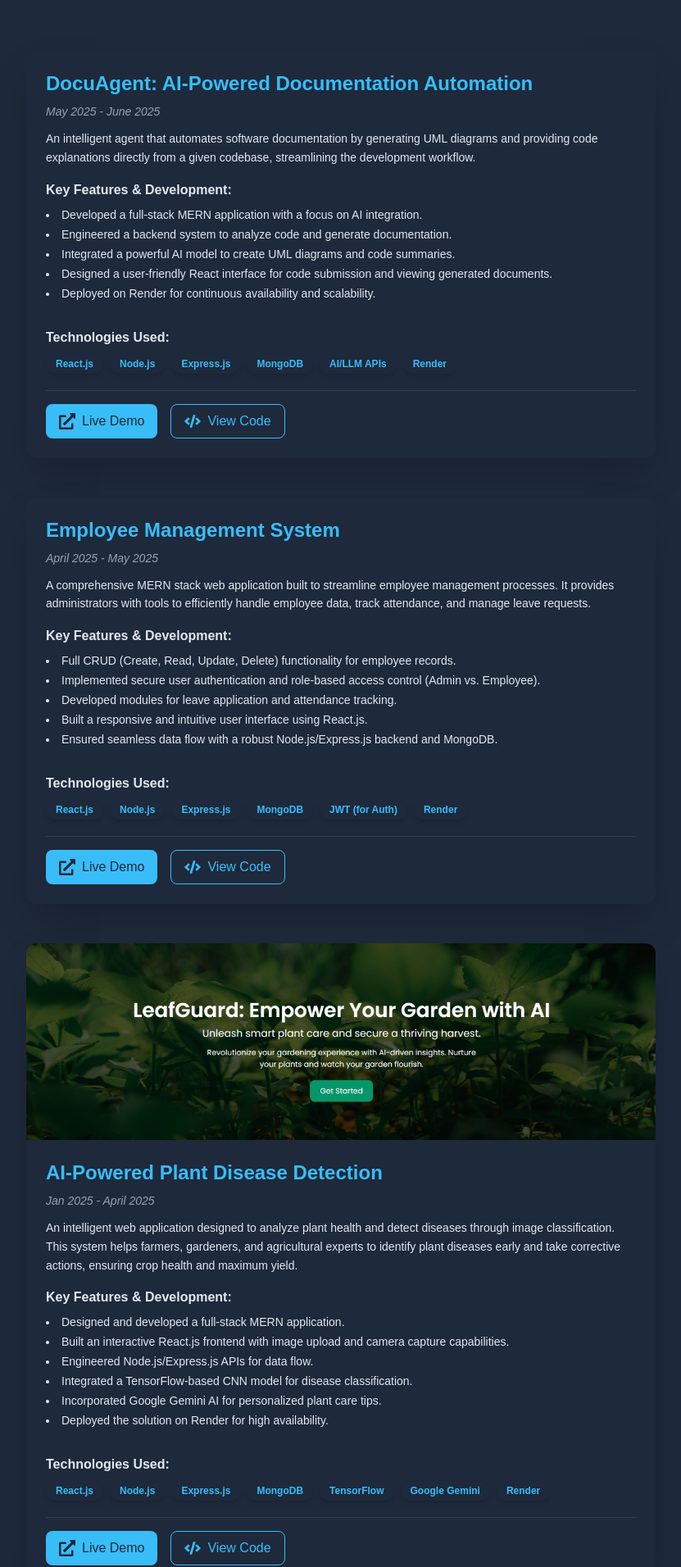
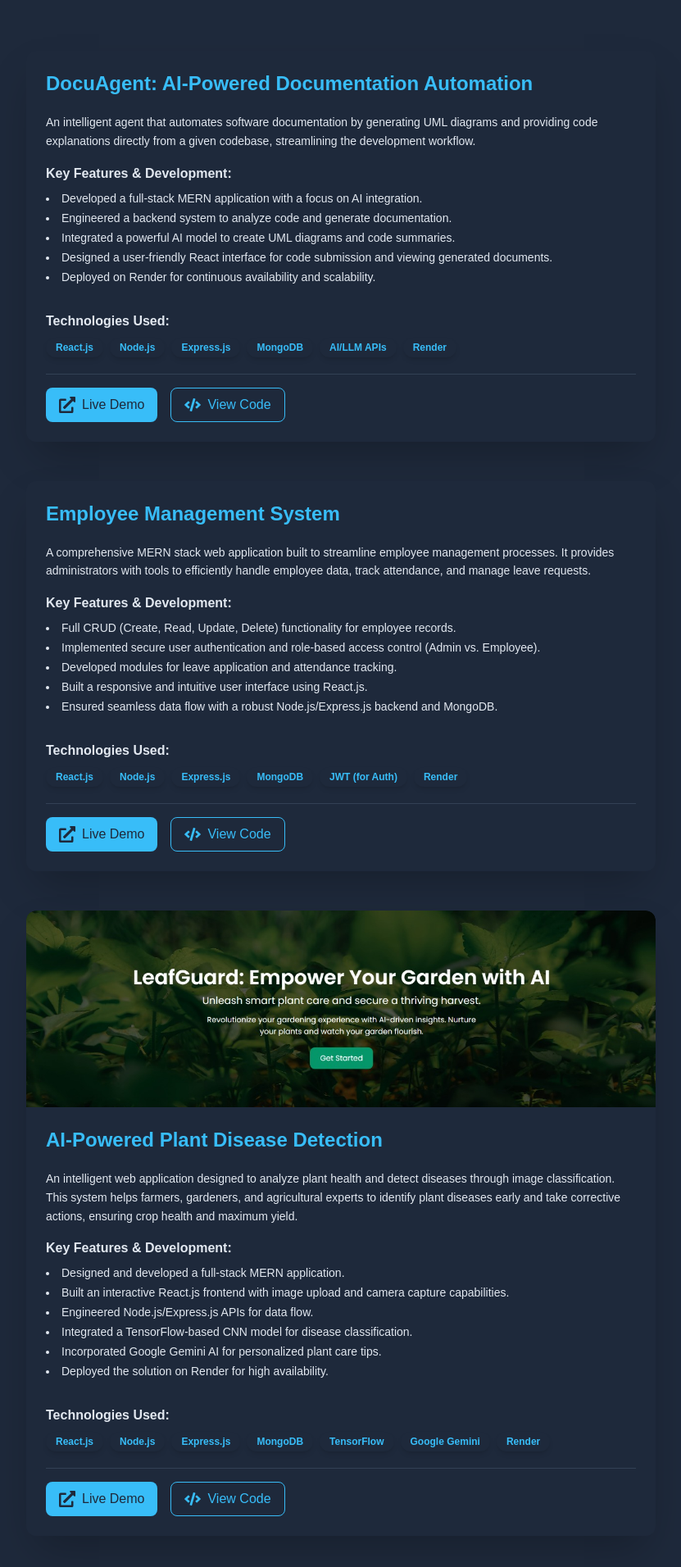
Before and after one commit to rohith-2809/Sarang-s-Portfolio, a React (Vite) app: page / in a window 1280 px wide. Shown: the part 1772-3684 px from the top of the page at 82% size, without its empty margins (224-1055 px from the left). Built offline with nearby package versions, Linux system fonts and the light colour scheme.

Commit message:
Update Landing.jsx

```diff
--- a/src/Landing.jsx
+++ b/src/Landing.jsx
@@ -80,7 +80,7 @@ const projectsData = [
     ],
     liveLink: "https://docuagent-2vp4.onrender.com",
     repoLink: "https://github.com/Akhadesarang1/DocuAgent",
-    duration: "May 2025 - June 2025",
+
   },
   {
     title: "Employee Management System",
@@ -103,7 +103,7 @@ const projectsData = [
     ],
     liveLink: "https://employee-management-system-jdxe.onrender.com/",
     repoLink: "https://github.com/Akhadesarang1/ems",
-    duration: "April 2025 - May 2025",
+
   },
   {
     title: "AI-Powered Plant Disease Detection",
@@ -129,7 +129,7 @@ const projectsData = [
     imageUrl: "/project.jpg", // Make sure this image exists in your public folder
     liveLink: "https://mern-test-client.onrender.com/",
     repoLink: "https://github.com/rohith-2809/mern-test",
-    duration: "Jan 2025 - April 2025",
+
   },
 ];
 
```
